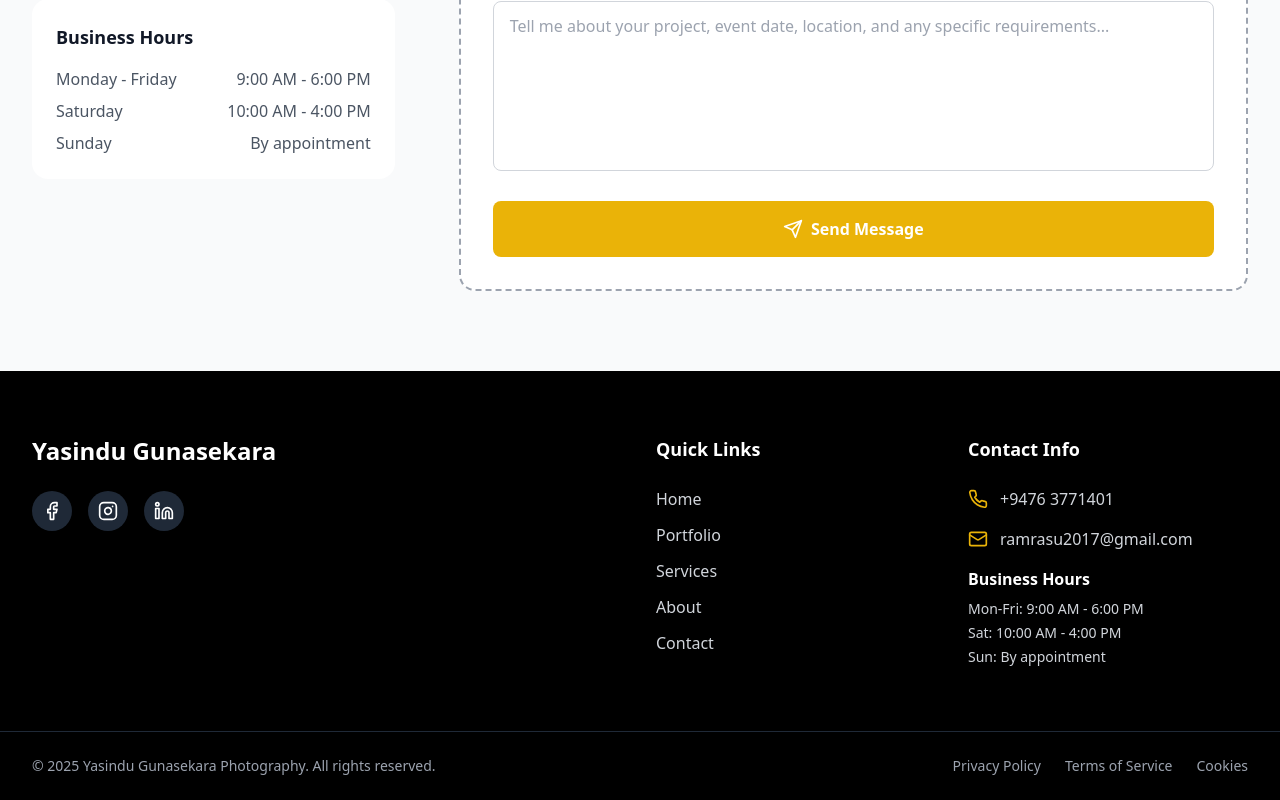
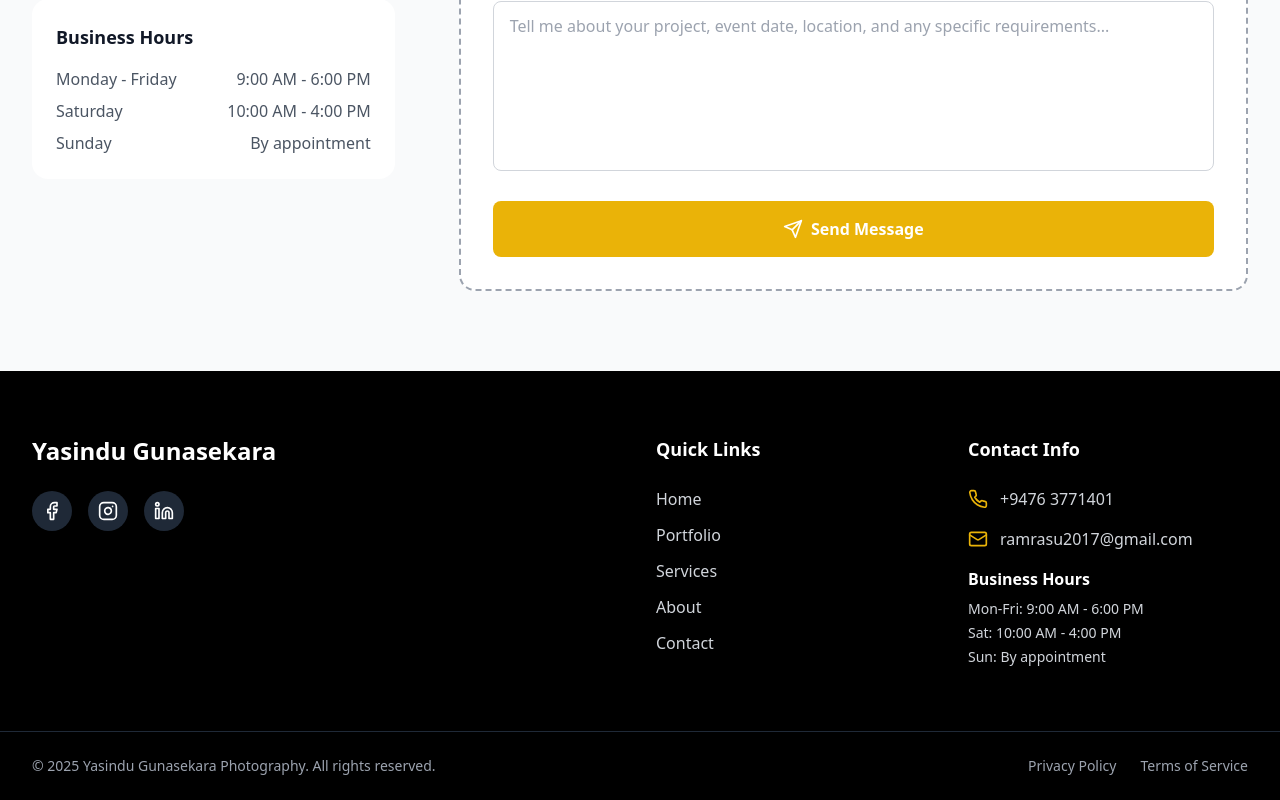
Before and after one commit to yasindugunasekara/yasindu-gunasekara-photography, a React (Vite) app: page / in a window 1280 px wide. Shown: the part 5989-6789 px from the top of the page. Built offline with nearby package versions, Linux system fonts and the light colour scheme.

Commit message:
remove footer section cookies

```diff
--- a/src/components/Footer.tsx
+++ b/src/components/Footer.tsx
@@ -114,9 +114,7 @@ const Footer: React.FC = () => {
           <a href="#" className="hover:text-yellow-500 transition-colors duration-300">
           Terms of Service
           </a>
-          <a href="#" className="hover:text-yellow-500 transition-colors duration-300">
-          Cookies
-          </a>
+
         </div>
         </div>
       </div>
```
